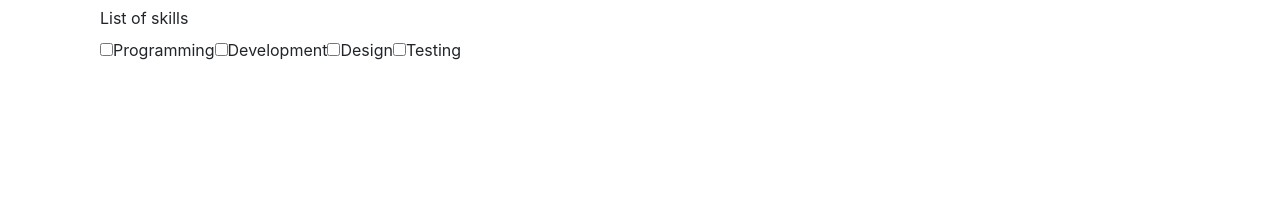
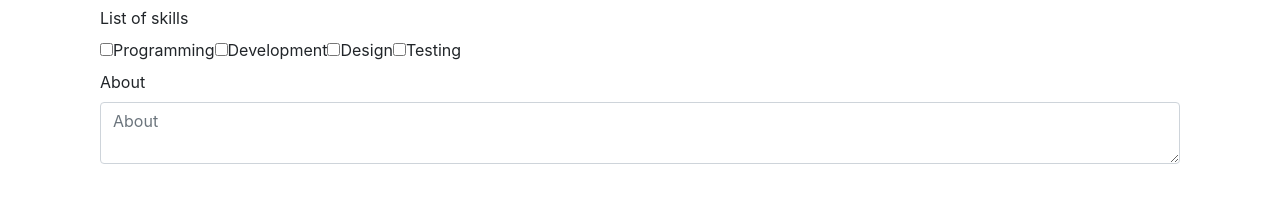
Before and after one commit to potrebichka/React-Forms, a React (Create React App) app: page / in a window 1280 px wide. Shown: the part 294-496 px from the top of the page. Built offline with nearby package versions, Linux system fonts and the light colour scheme.

Commit message:
Add TextArea component

```diff
--- /dev/null
+++ b/src/components/TextArea.js
@@ -0,0 +1,22 @@
+import React from 'react';
+
+const TextArea = (props) => {
+    return (
+        <div className="form-group">
+            <label htmlFor={props.name} className="form-label">
+                {props.title}
+            </label>
+            <textarea
+                className="form-control"
+                name={props.name}
+                id={props.name}
+                onChange={props.handleChange}
+                value={props.value}
+                placeholder={props.placeholder}
+                row="3"
+            />
+        </div>
+    );
+}
+
+export default TextArea
--- a/src/containers/FormContainer.js
+++ b/src/containers/FormContainer.js
@@ -3,7 +3,7 @@ import React, {Component} from 'react';
 // Import Components
 import CheckBox from '../components/CheckBox';
 import Input from '../components/Input';
-// import TextArea from '../components/TextArea';
+import TextArea from '../components/TextArea';
 import Select from '../components/Select';
 // import Button from '../components/Button';
 
@@ -107,8 +107,14 @@ class FormContainer extends Component {
                     selectedOptions={this.state.newUser.skills}
                     handleChange={this.handleSkillsCheckBox}
                 />
-                {/* <TextArea />
-                <Button />
+                <TextArea
+                    title="About"
+                    name="about"
+                    value={this.state.newUser.about}
+                    placeholder="About"
+                    handleChange={this.handleInput}
+                />
+                {/* <Button />
                 <Button /> */}
 
             </form>
```
